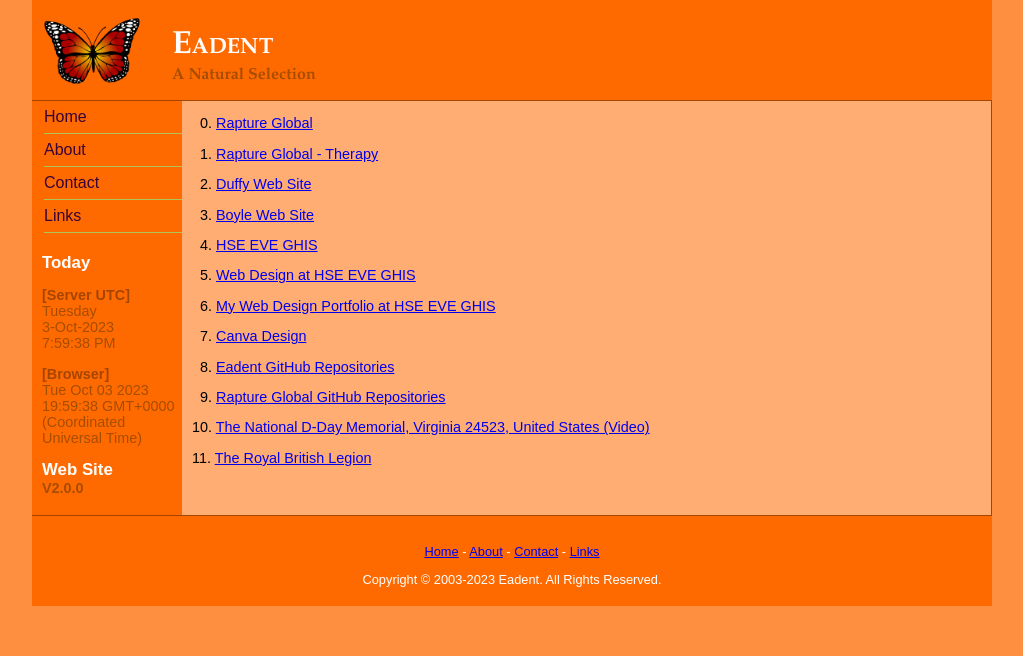
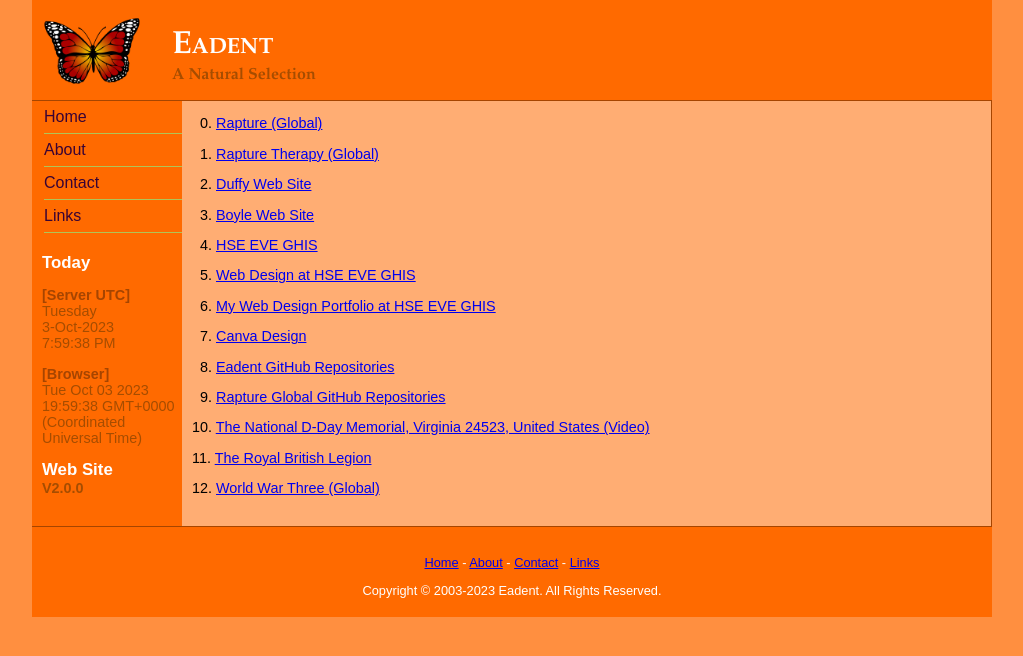
Before and after one commit to Eadent/Eadent, a PHP site: page /Links.php in a window 1280 px wide. Shown: the top 656 px of the page, without its empty margins (128-1151 px from the left). Run offline with PHP 8.4, Linux system fonts and the light colour scheme.

Commit message:
Updated the Rapture Links. Added World War Three (Global) Link.

```diff
--- a/Links.php
+++ b/Links.php
@@ -60,10 +60,10 @@
 ?>
 		<div id="Middle">
 		<p>
-			&nbsp;&nbsp;0. <a target="_blank" href="https://www.Rapture.global/">Rapture Global</a>
+			&nbsp;&nbsp;0. <a target="_blank" href="https://www.Rapture.global/">Rapture (Global)</a>
 		</p>
 		<p>
-			&nbsp;&nbsp;1. <a target="_blank" href="https://Therapy.Rapture.global/">Rapture Global - Therapy</a>
+			&nbsp;&nbsp;1. <a target="_blank" href="https://RaptureTherapy.global/">Rapture Therapy (Global)</a>
 		</p>
 		<p>
 			&nbsp;&nbsp;2. <a target="_blank" href="https://www.Duffy.global/">Duffy Web Site</a>
@@ -95,6 +95,9 @@
 		<p>
 			11. <a target="_blank" href="https://www.BritishLegion.org.uk/">The Royal British Legion</a>
 		</p>
+		<p>
+			12. <a target="_blank" href="https://www.WorldWarThree.global/">World War Three (Global)</a>
+		</p>
 		<p style="margin: 0; padding: 0;">
 		<br />
 		</p>
```
